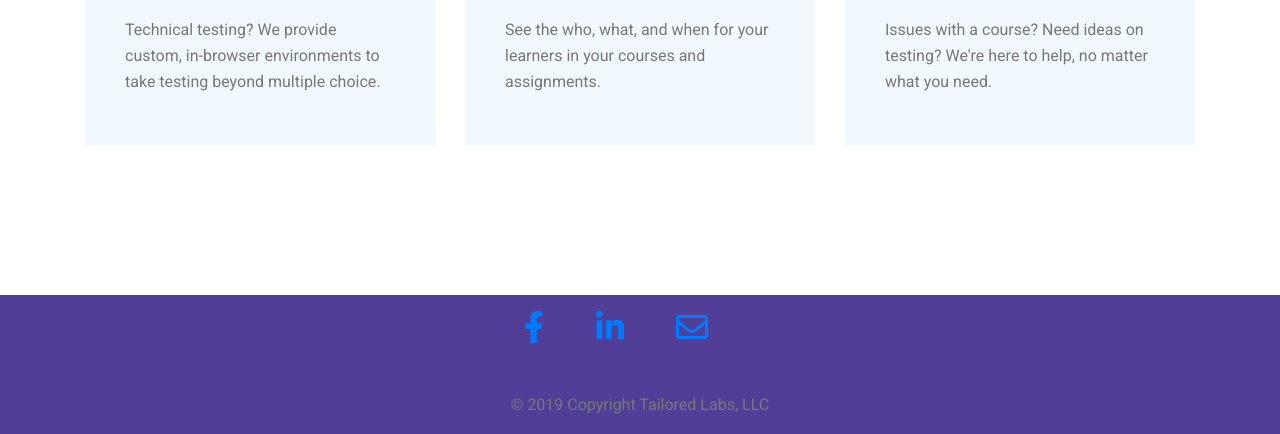
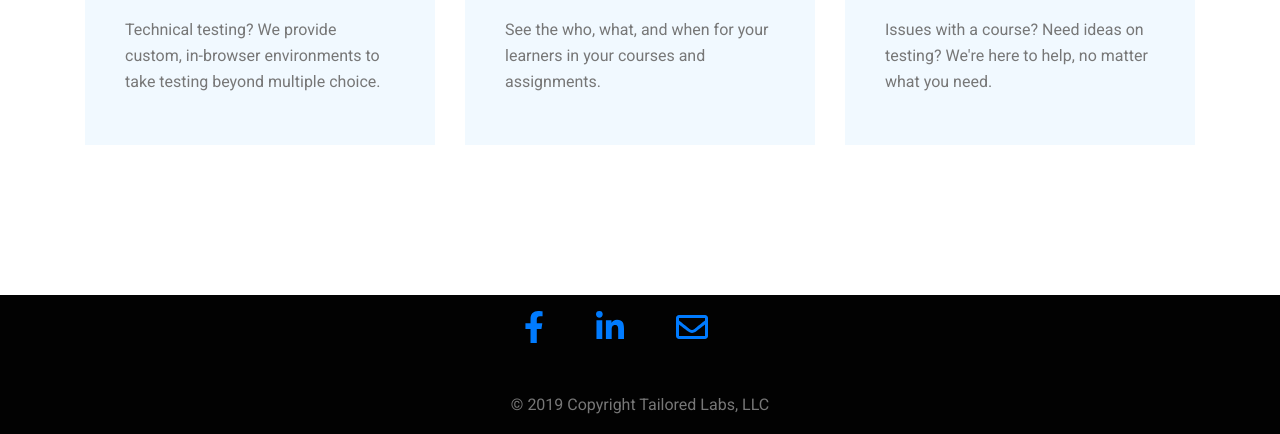
Before and after one commit to bvanhou/tailored-labs-home, a plain HTML site: page index.html in a window 1280 px wide. Shown: the part 3656-4090 px from the top of the page. Drawn offline with nearby package versions, Linux system fonts and the light colour scheme; some packages are replaced by stand-ins of ours.

Commit message:
Update main.css footer color to #020202

```diff
--- a/css/main.css
+++ b/css/main.css
@@ -1,5 +1,5 @@
 .footer-custom-area {
-  background-color: #513E96 !important;
+  background-color: #020202 !important;
 }
 
 /*--------------------------- Color variations ----------------------*/
```
